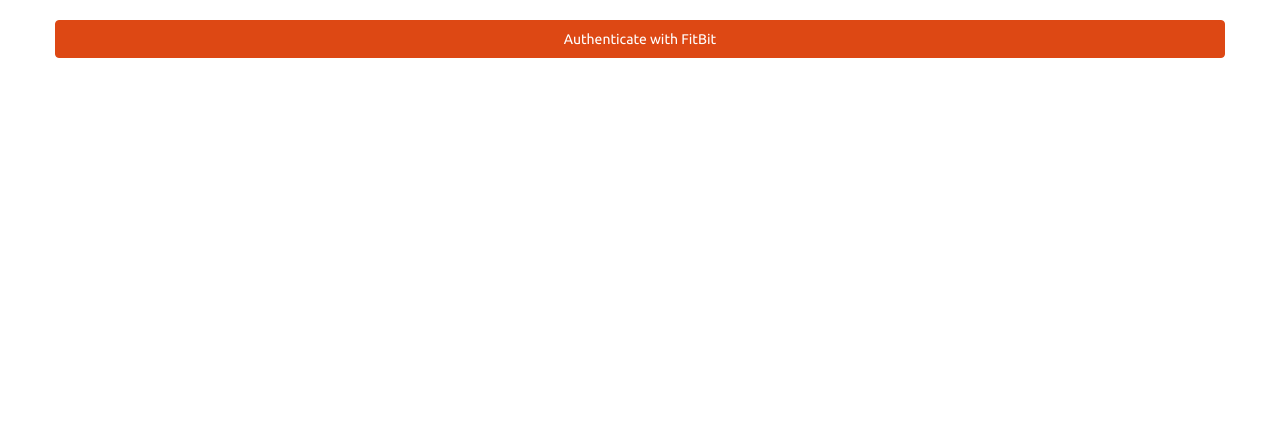
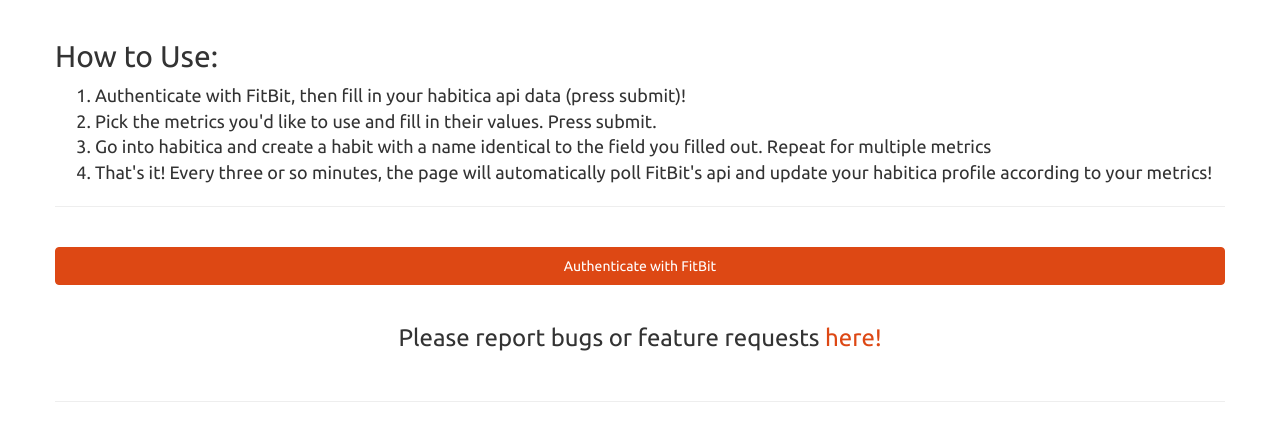
Before and after one commit to benmadsen/HabitiFit, a PHP site: page / in a window 1280 px wide. Shown: the part 50-491 px from the top of the page. Run offline with PHP 8.4, Linux system fonts and the light colour scheme.

Commit message:
UI changes. Added info section at top

```diff
--- a/css/style.css
+++ b/css/style.css
@@ -8,3 +8,6 @@
     margin: auto;
     font-size: 30px;
 }
+.med-font{
+    font-size:18px;
+}
--- a/index.php
+++ b/index.php
@@ -1,7 +1,7 @@
 <!DOCTYPE html>
 <html>
     <head>
-        <title>FitBitica-1.1</title>
+        <title>FitBitica-2.2</title>
        <script src="js/jquery-2.1.4.min.js"></script>
        <script src="js/index.js"></script>
        <script src="js/bootstrap.min.js"></script>
@@ -20,15 +20,32 @@
         </nav>
 
       <div class="container">
+
+         <div class="row">
+              <h2>How to Use:</h2>
+              <ol>
+                 <li class="med-font"> Authenticate with FitBit, then fill in your habitica api data (press submit)!</li>
+                 <li class="med-font">  Pick the metrics you'd like to use and fill in their values.  Press submit.  </li>
+                 <li class="med-font">Go into habitica and create a habit with a name identical to the field you filled out. Repeat for multiple metrics</li>
+                 <li class="med-font"> That's it! Every three or so minutes, the page will automatically poll FitBit's api and update your habitica profile according to your metrics!</li>
+             </ol>
+             <hr>
+          </div>
+          <br>
           <div class="row">
-              <a href="https://www.fitbit.com/oauth2/authorize?response_type=token&client_id=229TR9&scope=activity&prompt=none" class="btn btn-primary center-block">Authenticate with FitBit</a>
-            <br><br>
+                  <a href="https://www.fitbit.com/oauth2/authorize?response_type=token&client_id=229TR9&scope=activity&prompt=none" class="btn btn-primary center-block">Authenticate with FitBit</a>
+                <br>
+                <h3 class="text-center">Please report bugs or feature requests <a href="https://github.com/Lamikins/FitBitica/issues" target="_blank">here!</a></h3>
+                <br>
+                <hr>
           </div>
       </div>
 
        <div class="container" id="main_view">
-           <div class="row">
-              <div class="col-md-4 fitbit-color">
+             <div class="row">
+              <div class="col-md-4 fitbit-color text-center">
+              <img src="img/fitbit_logo.png" style="max-width:150px;" class="center-block" >
+              <br>
                <a class="btn btn-default" id="get-data">Refresh Fitbit Data</a><br>
                 <br>
                 <h4>Steps Today: <span id="steps"></span></h4>
@@ -74,10 +91,24 @@
                     </div>
                     <br>
                     <h3 id="up_output" style="display:none"></h3>
-                    <br>
+                    <hr>
+                    <div class="hab_stats">
+                      <h2>Habitica Stats:</h2>
+                      <h4 >User: <span id="hab_name"></span></h4>
+                      <h4 >Class: <span id="hab_class"></span></h4>
+                      <h4 >Level: <span id="hab_level"></span></h4>
+
+                      <h4>XP:</h4>
+                      <div class="progress">
+                          <div id="hab_xp_bar" class="progress-bar" role="progressbar" style="width: 20%;">
+                            <span id="hab_xp_prog"></span>
+                          </div>
+                      </div>
+                  </div>
               </div>
 
               <div class="col-md-4 habit-color">
+                <img src="img/hab_logo.png" style="max-width:150px;" class="center-block">
                  <h3>Enter Habitica Data Here:</h3>
                   <div class="form-group">
                        <label class="control-label">User Id</label>
@@ -90,25 +121,11 @@
                   </div>
                   <h3 id="hab_output" style="display:none"></h3>
                   <br><br>
-                  <div class="hab_stats">
-                      <h2>Habitica Stats:</h2>
-                      <h4 >User: <span id="hab_name"></span></h4>
-                      <h4 >Class: <span id="hab_class"></span></h4>
-                      <h4 >Level: <span id="hab_level"></span></h4>
+              </div>
+           </div>
 
-                      <h4>XP:</h4>
-                      <div class="progress">
-                          <div id="hab_xp_bar" class="progress-bar" role="progressbar" style="width: 20%;">
-                            <span id="hab_xp_prog"></span>
-                          </div>
-                      </div>
-                  </div>
-
-              </div>
-
-
-
-           </div>
+           <hr>
+           <p>Made with &#9829; by <a href="https://github.com/Lamikins">Lamikins</a></p>
        </div>
     </body>
 </html>
```
Also changed, not shown: img/fitbit_logo.png (added), img/hab_logo.png (added).
